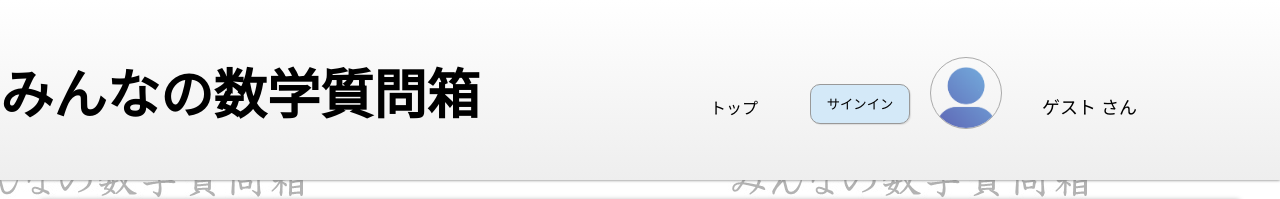
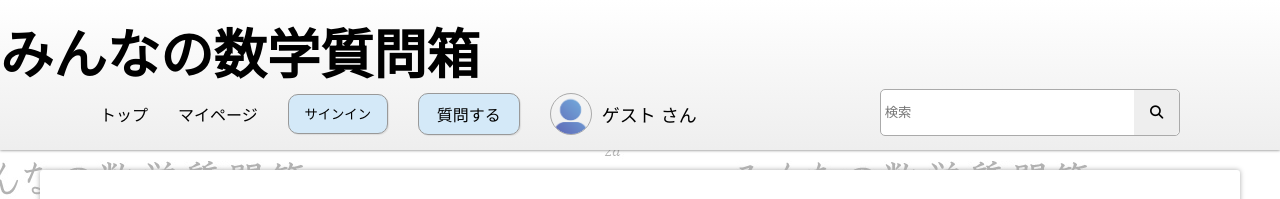
Before and after one commit to LSbard000com/math-question-box-app, a React (Create React App) app: page / in a window 1280 px wide. Shown: the top 199 px of the page. Built offline with nearby package versions, Linux system fonts and the light colour scheme; no server answers; the database is empty; a web font is replaced by a local one.

Commit message:
ヘッダーのCSS調整中

```diff
--- a/src/components/css/Header.css
+++ b/src/components/css/Header.css
@@ -4,7 +4,7 @@
 
 .header {
     width: 100%;
-    height: 180px;
+    height: 150px;
     display: flex;
     align-items: center;
     background: linear-gradient(to bottom, #fff, #eee);
@@ -13,13 +13,11 @@
 .header .header-area {
     width: 1400px;
     margin: 0 auto;
-    display: flex;
-    justify-content: space-between;
     align-items: flex-end;
     overflow: hidden;
 }
 
-.header .header-area .title {
+.header .header-area .area-1 .title {
     width: 500px;
     height: 100%;
     margin: 0;
@@ -27,32 +25,63 @@
     font-family: "Zen Kurenaido", sans-serif;
 }
 
-.header .header-area .title a {
+.header .header-area .area-1 .title a {
     text-decoration: none;
     color: black;
 }
 
 .header .header-area .header-nav {
+    width: 1100px;
+    height: 50px;
+    margin-inline: auto;
     display: flex;
-    align-items: flex-end;
-    gap: 20px;
+    justify-content: space-between;
+    align-items: center;
 }
 
 .header .header-area .header-nav ul {
-    margin-bottom: 10px;
+    margin: 0 0 0 10px;
     padding: 0;
     display: flex;
+    gap: 30px;
+    align-items: center;
     list-style: none;
     cursor: pointer;
 }
 
 .header .header-area .header-nav ul li {
-    width: 80px;
+
 }
 
 .header .header-area .header-nav ul li a {
     text-decoration: none;
     color: black;
+}
+
+.header .header-area .header-nav ul li .acount {
+    height: 100%;
+    width: 300px;
+    display: flex;
+    align-items: center;
+    gap: 10px;
+}
+
+.header .header-area .header-nav ul li .acount .img-area {
+    height: 40px;
+    width: 40px;
+    border: 1px solid #aaa;
+    border-radius: 100%;
+}
+
+.header .header-area .header-nav ul li .acount .img-area .plofile-img {
+    height: 100%;
+    width: 100%;
+    object-fit: cover;
+    border-radius: 100%;
+}
+
+.header .header-area .header-nav ul li .acount .user-info {
+    font-size: 18px;
 }
 
 .header .header-area .header-nav .log-on {
@@ -63,7 +92,6 @@
 .header .header-area .header-nav .sign {
     height: 40px;
     width: 100px;
-    margin-bottom: 5px;
     border: 1px solid #999;
     border-radius: 10px;
     box-shadow: 1px 1px 1px #ddd;
@@ -76,30 +104,8 @@
     font-weight: bolder;
 }
 
-.header .header-area .acount {
+.header .header-area .header-nav .search-bar {
+    width: 300px;
     height: 100%;
-    width: 300px;
-    margin: 0 50px 0 0;
-    display: flex;
-    align-items: flex-end;
-    gap: 40px;
+    margin-right: 10px;
 }
-
-.header .header-area .acount .img-area {
-    height: 70px;
-    width: 70px;
-    border: 1px solid #aaa;
-    border-radius: 100%;
-}
-
-.header .header-area .acount .img-area .plofile-img {
-    height: 70px;
-    width: 70px;
-    object-fit: cover;
-    border-radius: 100%;
-}
-
-.header .header-area .acount .user-info {
-    margin-bottom: 10px;
-    font-size: 18px;
-}
--- a/src/components/public/Header.tsx
+++ b/src/components/public/Header.tsx
@@ -6,6 +6,7 @@ import { auth, db } from '../../Firebase'
 import { doc, getDoc } from 'firebase/firestore'
 import { onAuthStateChanged, signOut, User } from 'firebase/auth'
 import PostButton from './PostButton'
+import SearchBar from './SearchBar'
 
 const Header = () => {
 
@@ -80,30 +81,43 @@ const Header = () => {
   return (
     <div className='header'>
       <div className='header-area'>
+        <div className='area-1'>
           <h1 className='title'><a href='/'>みんなの数学質問箱</a></h1>
+        </div>
         <nav className='header-nav'>
           <ul>
-            <li><a href='/'>トップ</a></li>
-            {user ? <li onClick={handleMyPage}>マイページ</li> : null}
-          </ul>
+            <li>
+              <a href='/'>トップ</a>
+            </li>
+            <li onClick={handleMyPage}>
+              マイページ
+            </li>
+            <li>
             {user ?
               <div className='log-on'>
                 <button className='sign' onClick={handleSignOut}>サインアウト</button>
-            <PostButton />
               </div>
-
               :
               <button className='sign' onClick={() => navigate('/login')}>サインイン</button>
             }
+            </li>
+            <li>
+              <PostButton />
+            </li>
+            <li>
               <div className='acount'>
                 <div className='img-area'>
-              <img className='plofile-img' src={imageName} alt='アカウント' />
+                < img className='plofile-img' src={imageName} alt='アカウント' />
                 </div>
                 <div className='user-info'>{username} さん</div>
               </div>
+            </li>
+          </ul>
+          <div className='search-bar'>
+            <SearchBar />
+          </div>
         </nav>
       </div>
-
     </div>
   )
 }
```
Lines whose indentation alone changed are shown as unchanged.
